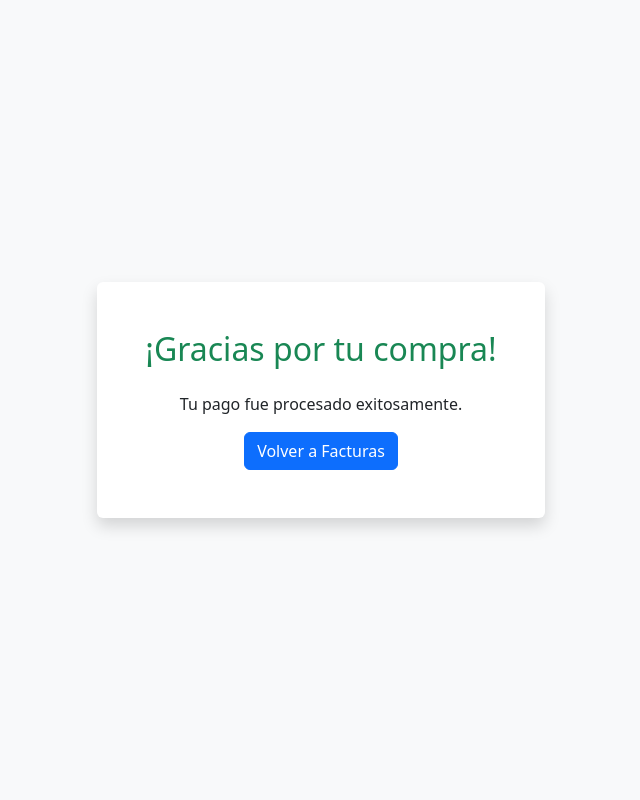
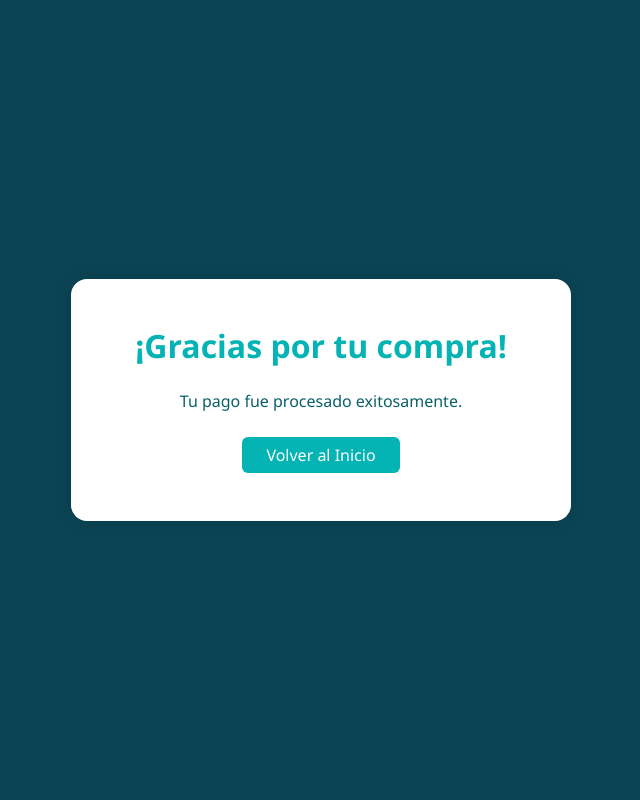
Before and after one commit to kirito1033/Innovatech---MVC-V.2.0, a CodeIgniter 4 app: the page made by app/Views/facturas/pago_exitoso.php in a window 1280 px wide. Shown: the whole page, without its empty margins (319-959 px from the left). Run offline with PHP 8.4 and a stand-in for CodeIgniter, Linux system fonts and the light colour scheme; the template is opened without the code that fills it, so the values that code supplies are empty; some libraries are stand-ins or nearby versions.

Commit message:
Ultimos cambios al carrito de compras

```diff
--- a/app/Config/Routes.php
+++ b/app/Config/Routes.php
@@ -295,6 +295,7 @@ $routes->get('/logout', 'UsuarioController::logout');
 // Carrito
 $routes->get('/carrito', 'CarritoController::carrito');
 $routes->post('/carrito/agregar', 'CarritoController::agregarAlCarrito');
+$routes->post('/carrito/vaciar', 'CarritoController::vaciar');
 $routes->post('carrito/eliminarDelCarrito/(:num)', 'CarritoController::eliminarDelCarrito/$1');
 
 // Perfil
--- a/app/Models/FacturaTemporalModel.php
+++ b/app/Models/FacturaTemporalModel.php
@@ -8,14 +8,14 @@ class FacturaTemporalModel extends Model
 {
     protected $table = 'facturas_temporales';
     protected $primaryKey = 'id';
-    protected $allowedFields = ['reference_code', 'factura_json'];
+
+    protected $allowedFields = ['reference_code', 'factura_json', 'usuario_id'];
+
     protected $useTimestamps = true;
 
     public function eliminarTemporalesViejas()
     {
         $horaLimite = date('Y-m-d H:i:s', strtotime('-1 hour'));
-
         return $this->where('created_at <', $horaLimite)->delete();
     }
-
 }
--- a/app/Views/facturas/pago_exitoso.php
+++ b/app/Views/facturas/pago_exitoso.php
@@ -4,12 +4,82 @@
   <meta charset="UTF-8">
   <title>Pago Exitoso</title>
   <link rel="stylesheet" href="https://cdn.jsdelivr.net/npm/bootstrap@5.3.2/dist/css/bootstrap.min.css">
+  <style>
+    :root {
+      --encabezados-piedepagina: #020f1f;
+      --Color--texto: #0a6069;
+      --bright-turquoise:rgb(4, 179, 179);
+      --atoll: #0a6069;
+      --tarawera: #0b4454;
+      --ebony-clay: #f2f2f2;
+      --gris: #5a626b;
+    }
+
+    body {
+      background-color: var(--tarawera) !important;
+      color: var(--atoll);
+      font-family: 'Segoe UI', Tahoma, Geneva, Verdana, sans-serif;
+    }
+
+    .success-box {
+      background-color: #fff;
+      padding: 3rem;
+      border-radius: 1rem;
+      box-shadow: 0 0 20px rgba(0,0,0,0.1);
+      max-width: 500px;
+      width: 100%;
+    }
+
+    h2 {
+      color: var(--bright-turquoise);
+      font-weight: 700;
+    }
+
+    .btn-custom-admin {
+      background-color: var(--atoll);
+      color: white;
+      border: none;
+    }
+
+    .btn-custom-admin:hover {
+      background-color: var(--tarawera);
+      color: white;
+    }
+
+    .btn-custom-client {
+      background-color: var(--bright-turquoise);
+      color: white;
+      border: none;
+    }
+
+    .btn-custom-client:hover {
+      background-color: var(--atoll);
+      color: white;
+    }
+  </style>
 </head>
-<body class="bg-light d-flex align-items-center justify-content-center" style="height: 100vh;">
-  <div class="text-center p-5 bg-white rounded shadow">
-    <h2 class="text-success mb-4">¡Gracias por tu compra!</h2>
-    <p class="mb-3">Tu pago fue procesado exitosamente.</p>
-    <a href="<?= base_url('/facturas') ?>" class="btn btn-primary">Volver a Facturas</a>
+<body class="d-flex align-items-center justify-content-center" style="height: 100vh;">
+  <div class="text-center success-box">
+    <h2 class="mb-4">¡Gracias por tu compra!</h2>
+    <p class="mb-4">Tu pago fue procesado exitosamente.</p>
+
+    <?php if (isset($rol) && $rol === 'admin') : ?>
+      <a href="<?= base_url('/facturas') ?>" class="btn btn-custom-admin px-4">Volver a Facturas</a>
+    <?php else : ?>
+      <a href="<?= base_url('/') ?>" class="btn btn-custom-client px-4">Volver al Inicio</a>
+    <?php endif; ?>
   </div>
+
+  <script>
+    window.addEventListener('DOMContentLoaded', () => {
+      <?php if (isset($compra_exitosa) && $compra_exitosa) : ?>
+        console.log('🧹 Limpiando sessionStorage por compra exitosa');
+        sessionStorage.clear();
+      <?php endif; ?>
+    });
+  </script>
+
+
+
 </body>
 </html>
```
Also changed, not shown: app/Controllers/CarritoController.php (+18 -24 lines), app/Controllers/Facturas.php (+36 -13 lines), app/Views/producto/carrito.php (+84 -26 lines), public/uploads/perfiles/1750908837_5a2e1e835da8c6a13fc2.png (renamed from public/uploads/perfiles/1750906189_d1d0251d4c61fda1fc07.png).
